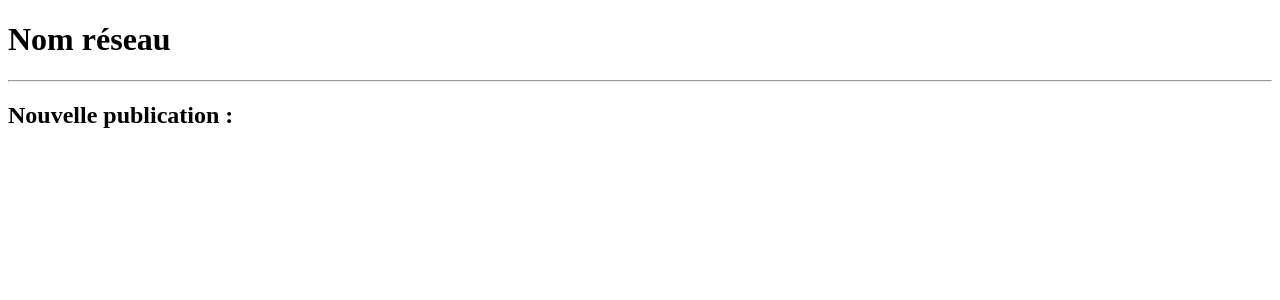
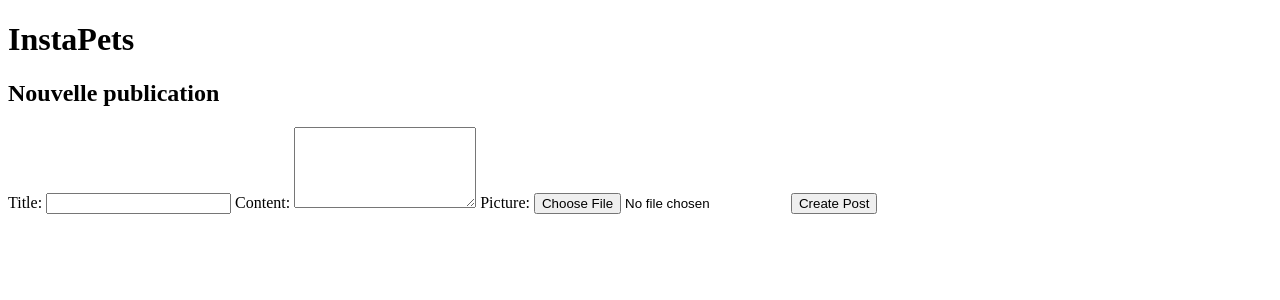
Before and after one commit to LudOhm/project-io2, a PHP site: page /publier.php in a window 1280 px wide. Shown: the top 300 px of the page. Run offline with PHP 8.4, Linux system fonts and the light colour scheme.

Commit message:
update synataxe accueil et update du code php de publier

```diff
--- a/index.php
+++ b/index.php
@@ -8,7 +8,7 @@
 <h1> Insta Pets</h1>
 <?php
 
-include ('acceuil.php');
+include('accueil.php');
 include('inscription.php');
 
 include('traitementInscription.php');
--- a/publier.php
+++ b/publier.php
@@ -2,24 +2,54 @@
 <html lang="fr">
     <head>
         <meta charset="utf-8">
-        <title>Nom réseau</title>
+        <title>InstaPets</title>
     </head>
 <body>
     <header>
-        <h1>Nom réseau</h1>
+        <h1>InstaPets</h1>
 
     </header>
 
-    <nav>
+    <?php
+    $pdo = new PDO('mysql:host=localhost;dbname=instapets', 'username', 'password');
 
-    </nav>
+    // il faut remplace pour mettre une variable qui prend l'id de la personne logged in
+    $user_id = 1;
 
-    <main>
-    <article>
-        <hr>
-        <h2>Nouvelle publication : </h2>
-    </article>
-    </main>
+    // Handle the form submission
+    if ($_SERVER['REQUEST_METHOD'] === 'POST') {
+        // Get the post data from the form
+        $post_title = $_POST['post_title'];
+        $post_contenu = $_POST['post_contenu'];
+
+        // Upload the post picture, if provided
+        $post_picture = null;
+        if (isset($_FILES['post_picture']) && $_FILES['post_picture']['error'] === UPLOAD_ERR_OK) {
+            $post_picture = file_get_contents($_FILES['post_picture']['tmp_name']);
+        }
+
+        // les ? sont
+        $stmt = $pdo->prepare('INSERT INTO posts (user_id, post_title, post_contenu, post_picture) VALUES (?, ?, ?, ?)');
+        $stmt->execute([$user_id, $post_title, $post_contenu, $post_picture]);
+
+    }
+    ?>
+
+<main>
+		<h2>Nouvelle publication</h2>
+		<form method="POST" enctype="multipart/form-data">
+			<label for="post_title">Title:</label>
+			<input type="text" name="post_title" required>
+
+			<label for="post_contenu">Content:</label>
+			<textarea name="post_contenu" rows="5" required></textarea>
+
+			<label for="post_picture">Picture:</label>
+			<input type="file" name="post_picture">
+
+			<input type="submit" value="Create Post">
+		</form>
+	</main>
 
 
 
```
